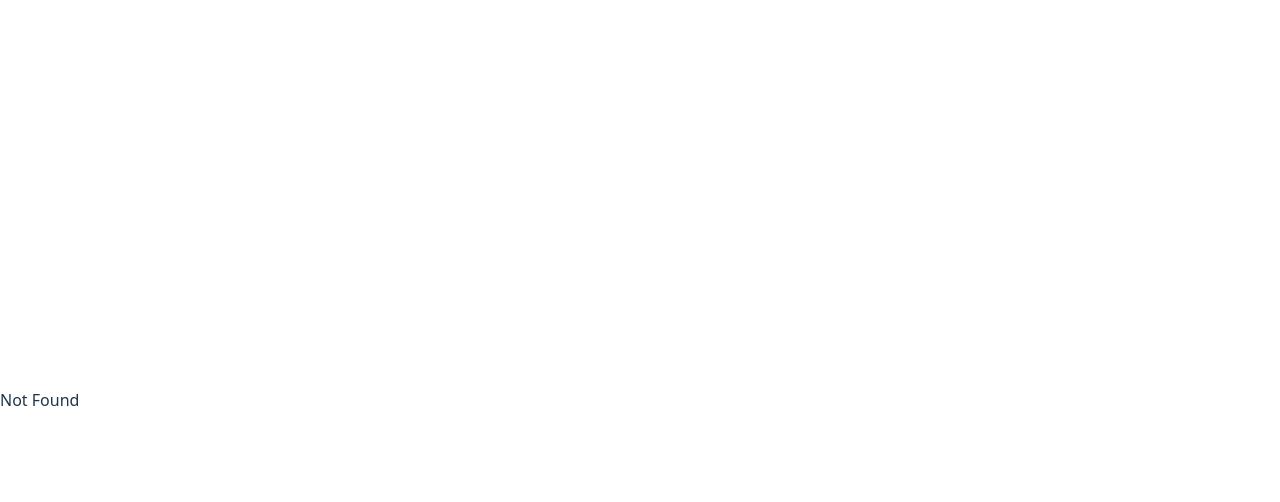
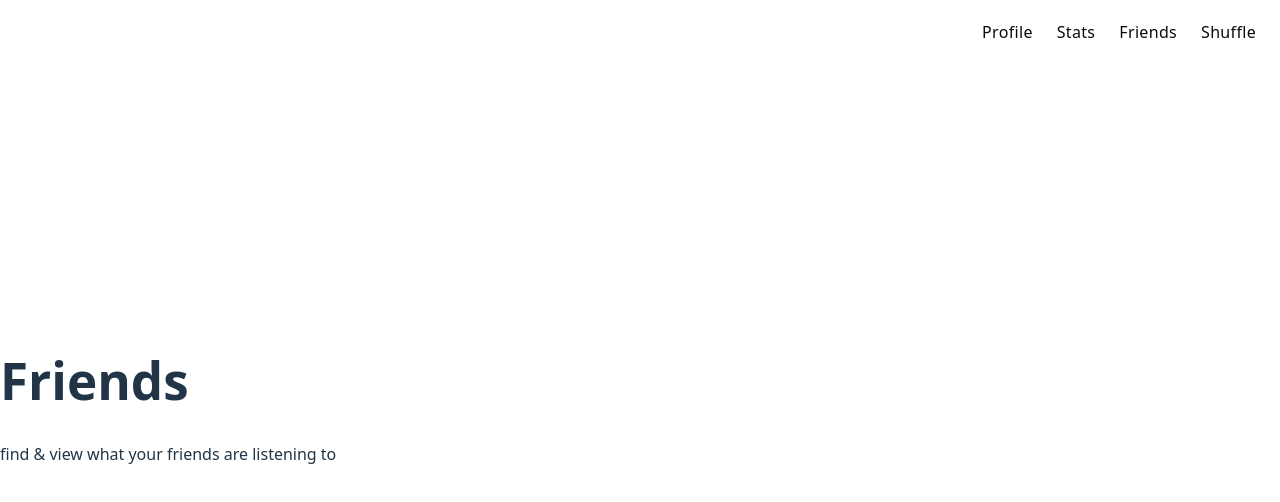
Before and after one commit to daniel-lz26/DEK, a React (Vite) app in the folder dek/: page /friends in a window 1280 px wide. Shown: the top 502 px of the page. Built offline with nearby package versions, Linux system fonts and the light colour scheme.

Commit message:
created pages and nav links very basic pages with basic descriptions

```diff
--- a/dek/src/App.jsx
+++ b/dek/src/App.jsx
@@ -1,6 +1,10 @@
 import { BrowserRouter,Route, Routes } from 'react-router-dom'
 import { Home } from './pages/home'
 import { NotFound } from './pages/NotFound'
+import { Profile } from './pages/profile'
+import { Stats } from './pages/stats'
+import { Friends } from './pages/friends'
+import { Shuffle } from './pages/shuffle'
 
 function App() {
 
@@ -8,8 +12,12 @@ function App() {
     <>
     <BrowserRouter>
       <Routes>
-        <Route index element={<Home />} />
-        <Route path="*" element={<NotFound />} />
+  <Route index element={<Home />} />
+  <Route path="profile" element={<Profile />} />
+  <Route path="stats" element={<Stats />} />
+  <Route path="friends" element={<Friends />} />
+  <Route path="shuffle" element={<Shuffle />} />
+  <Route path="*" element={<NotFound />} />
       </Routes>
     </BrowserRouter>
     </>
--- a/dek/src/components/NavBar.jsx
+++ b/dek/src/components/NavBar.jsx
@@ -3,27 +3,30 @@ import { useState } from "react";
 import { Menu, X } from "lucide-react";
 import { useEffect } from "react";
 import { cn } from "../lib/utils";
+import { Link } from "react-router-dom";
 
 const navItems = [
-  { name: "Profile", href: "#profile" },
-  { name: "Stats", href: "#stats" },
-  { name: "Friends", href: "#friends" },
-  { name: "Shuffle", href: "#shuffle" },
+  { name: "Profile", href: "/profile" },
+  { name: "Stats", href: "/stats" },
+  { name: "Friends", href: "/friends" },
+  { name: "Shuffle", href: "/shuffle" },
 ];
 // makng a putting the entire navbar into one varible to call it to the home file
 export const Navbar = () => {
   return (
     <div className="fixed top-5 right-5 nav-style" >
       <nav className="flex items-center bg-transparent">
-        {navItems.map((item) => (
-          <a
-            key={item.name}
-            href={item.href}
-            className="nav-text hover:underline px-2"
-          >
-            {item.name}
-          </a>
-        ))}
+        {navItems.map((item) =>
+          item.href.startsWith("/") ? (
+            <Link key={item.name} to={item.href} className="nav-text hover:underline px-2">
+              {item.name}
+            </Link>
+          ) : (
+            <a key={item.name} href={item.href} className="nav-text hover:underline px-2">
+              {item.name}
+            </a>
+          ),
+        )}
       </nav>
     </div>
   );
--- /dev/null
+++ b/dek/src/pages/friends.jsx
@@ -0,0 +1,13 @@
+import { Navbar } from "../components/NavBar"
+
+export const Friends = () => {
+  return (
+    <div className="min-h-screen bg-background text-foreground overflow-x-hidden font-black">
+      <Navbar />
+      <main className="pt-28 px-4">
+        <h1 className="text-3xl mb-4">Friends</h1>
+        <p className="opacity-80">find & view what your friends are listening to</p>
+      </main>
+    </div>
+  )
+}
--- a/dek/src/pages/home.jsx
+++ b/dek/src/pages/home.jsx
@@ -1,13 +1,13 @@
 import { Navbar } from "../components/NavBar"
 import { Logo } from "../assets/Logo"
 
-
 export const Home = () => {
-
-    return ( <div className="min-h-screen bg-background text-foreground overflow-x-hidden font-black">
-
-        <Navbar />
-
-    </div>
+    return (
+        <div className="min-h-screen bg-background text-foreground overflow-x-hidden font-black">
+            <Navbar />
+            <main className="pt-28 px-4">
+                <h1 className="text-3xl mb-4">Home</h1>
+            </main>
+        </div>
     )
 }
--- /dev/null
+++ b/dek/src/pages/profile.jsx
@@ -0,0 +1,15 @@
+import { Navbar } from "../components/NavBar"
+import avatarSrc from "../assets/images/DEK.png"
+
+
+export const Profile = () => {
+  return (
+    <div className="min-h-screen bg-background text-foreground overflow-x-hidden font-black">
+      <Navbar />
+      <main className="pt-28 px-4">
+        <h1 className="text-3xl mb-4">Profile</h1>
+        <p className="opacity-80">View your profile information.</p>
+      </main>
+    </div>
+  )
+}
--- /dev/null
+++ b/dek/src/pages/shuffle.jsx
@@ -0,0 +1,13 @@
+import { Navbar } from "../components/NavBar"
+
+export const Shuffle = () => {
+  return (
+    <div className="min-h-screen bg-background text-foreground overflow-x-hidden font-black">
+      <Navbar />
+      <main className="pt-28 px-4">
+        <h1 className="text-3xl mb-4">Shuffle</h1>
+        <p className="opacity-80"> shuffle music </p>
+      </main>
+    </div>
+  )
+}
--- /dev/null
+++ b/dek/src/pages/stats.jsx
@@ -0,0 +1,13 @@
+import { Navbar } from "../components/NavBar"
+
+export const Stats = () => {
+  return (
+    <div className="min-h-screen bg-background text-foreground overflow-x-hidden font-black">
+      <Navbar />
+      <main className="pt-28 px-4">
+        <h1 className="text-3xl mb-4">Stats</h1>
+        <p className="opacity-80">where to see your stats of what you listen too</p>
+      </main>
+    </div>
+  )
+}
```
